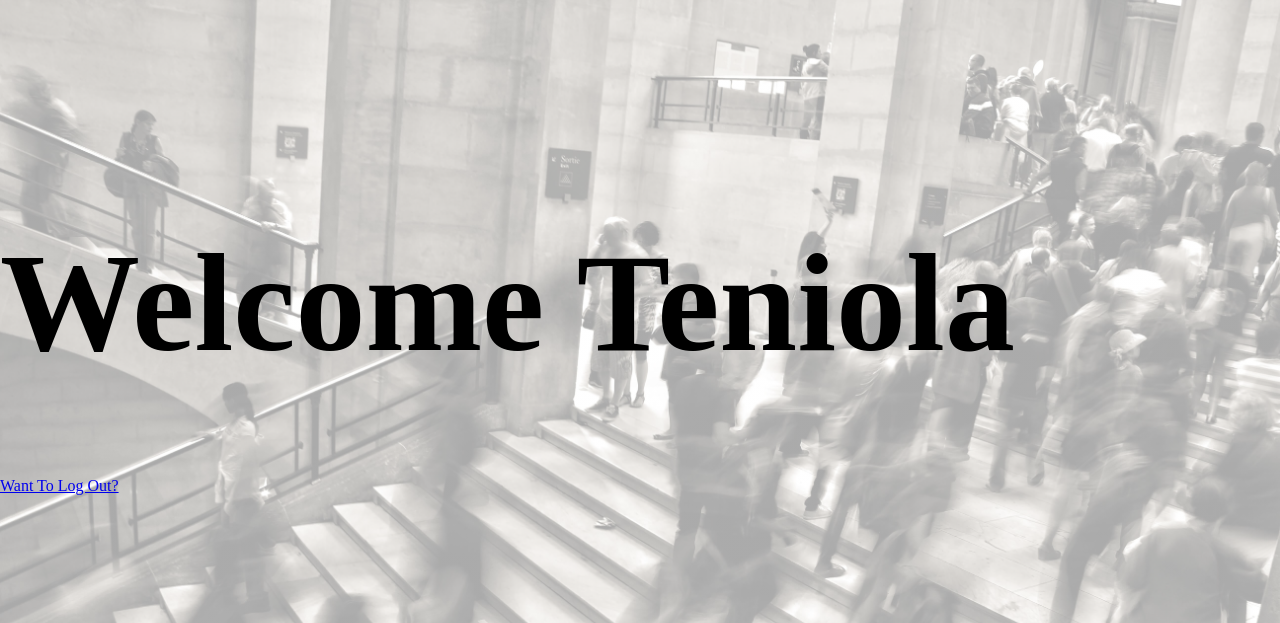
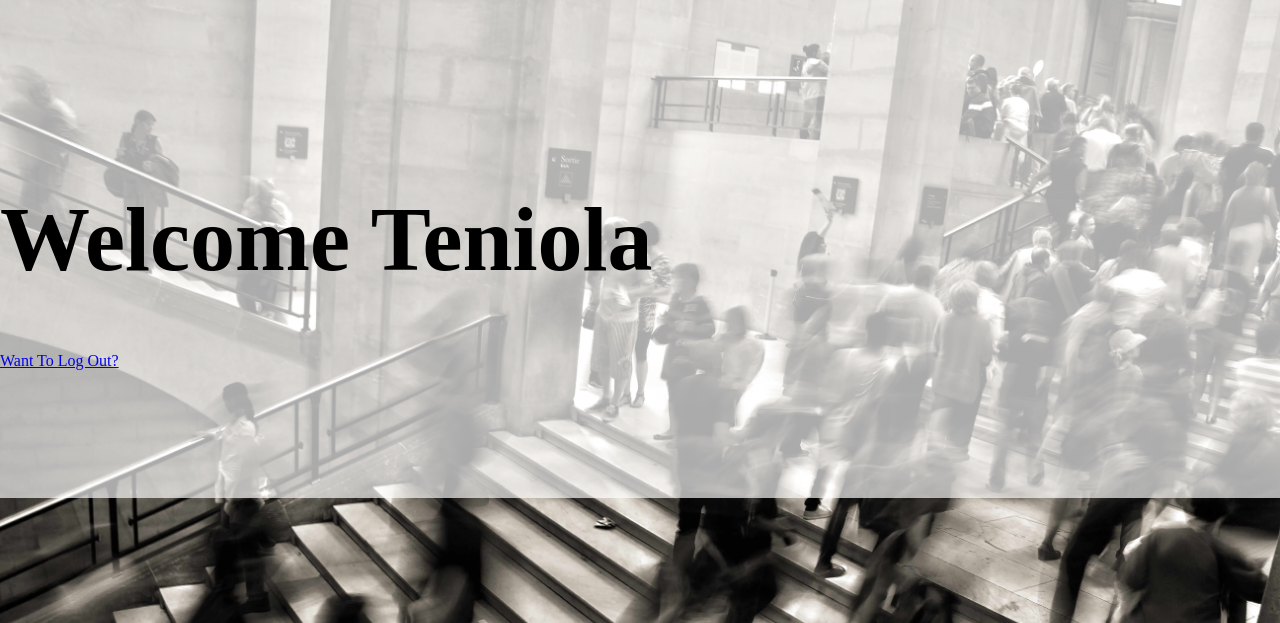
Before and after one commit to teniolona/backend_class, a Django app: page /stuternlogin/ in a window 1280 px wide. Shown: the top 623 px of the page. Run offline with Django 4.2, Linux system fonts and the light colour scheme; a user stored in the database is signed in.

Commit message:
Changed the looks of the signup, login and welcome page

```diff
--- a/stuternlogin/templates/stuternlogin/login.html
+++ b/stuternlogin/templates/stuternlogin/login.html
@@ -1,7 +1,7 @@
 {% extends 'stuternlogin/layout_s.html' %}
 {% load static %}
 {% block body %}
-    <main class="picture-overlay">
+    <main class="container">
         <div class="login">
             <div class="image-alone">
                 <img alt="Stutern Logo" src="{% static 'images/logo-stutern.jfif' %}" href="#stutern"
--- a/stuternlogin/templates/stuternlogin/signup.html
+++ b/stuternlogin/templates/stuternlogin/signup.html
@@ -1,7 +1,7 @@
 {% extends 'stuternlogin/layout_s.html' %}
 {% load static %}
 {% block body %}
-    <main class="picture-overlay">
+    <main class="container">
         <div class="login">
             <div class="image-alone">
                 <img alt="Stutern Logo" src="{% static 'images/logo-stutern.jfif' %}" href="#stutern"
--- a/stuternlogin/templates/stuternlogin/welcome.html
+++ b/stuternlogin/templates/stuternlogin/welcome.html
@@ -1,9 +1,11 @@
 {% extends "stuternlogin/layout_s.html" %}
 {% load static %}
 {% block body %}
-    <p id="pop-box">
-        <h1 style="font-size: 140px; font-family:'Montserrat';">Welcome {{username}}</h1>
+    <div class="picture-overlay">
+        <div id="pop-box">
+            <h1 style="font-size: 90px;">Welcome {{username}}</h1>
 
-        <a href="{% url 'stuternlogin:logout' %}">Want To Log Out?</a>
+            <a href="{% url 'stuternlogin:logout' %}">Want To Log Out?</a>
+        </div>
     </div>
 {% endblock %}
```
Also changed, not shown: stuternlogin/static/stuternlogin/styles.css (+10 -3 lines).
